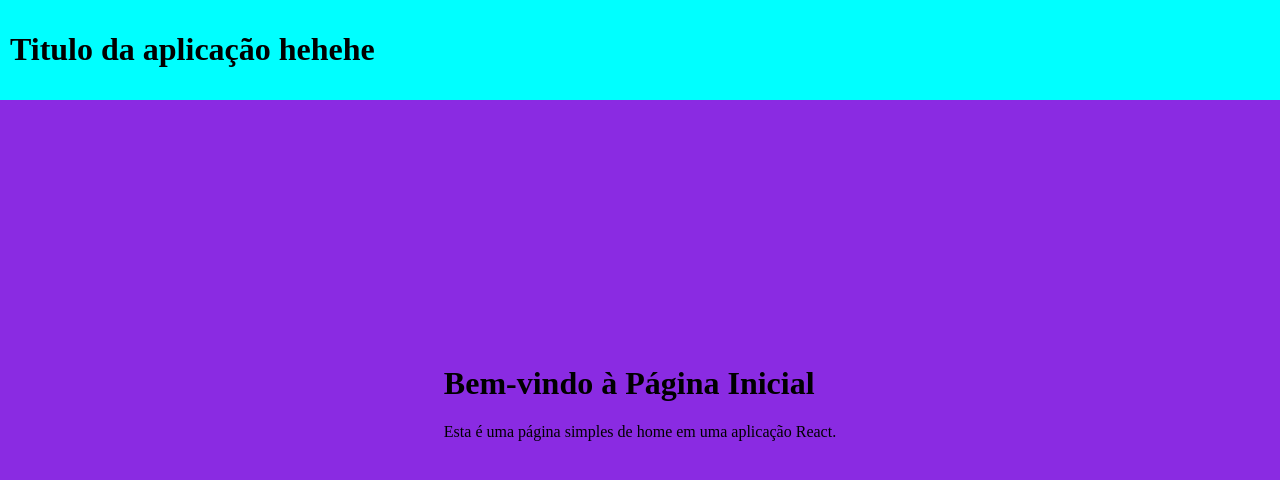
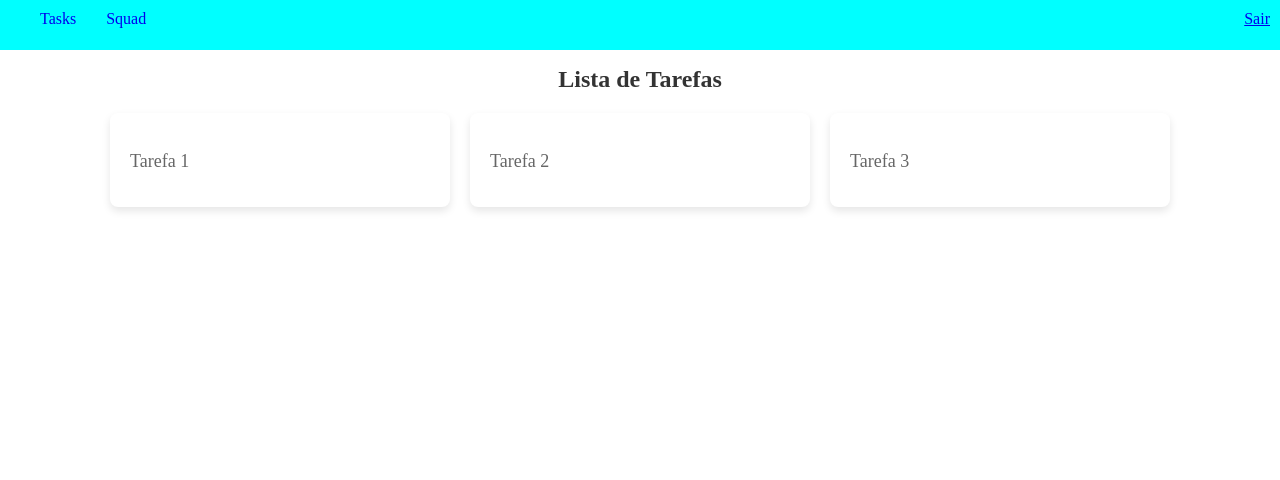
Before and after one commit to FelipeFelipeRenan/projeto-web-frontend, a React (Vite) app: page /home in a window 1280 px wide. Shown: the top 480 px of the page. Built offline with nearby package versions, Linux system fonts and the light colour scheme.

Commit message:
[DEV] Adding Home tasks

```diff
--- a/src/App.jsx
+++ b/src/App.jsx
@@ -6,7 +6,6 @@ import {
 } from "react-router-dom";
 import Login from "./pages/Login/Login";
 import Home from "./pages/Home/Home";
-
 
 const routes = createBrowserRouter([
   {
--- a/src/components/Header/Header.jsx
+++ b/src/components/Header/Header.jsx
@@ -1,11 +1,18 @@
-import './Header.scss'
+import { Link } from "react-router-dom";
+import "./Header.scss";
 
-export default function Header(){
-    return(
-        <>
-          <header className="header-container">
-              <h1>Titulo da aplicação hehehe</h1>
-          </header>
-        </>
-    )
+export default function Header() {
+  return (
+    <>
+      <header className="header-container">
+        <nav className="linksto">
+          <Link>Tasks</Link>
+          <Link>Squad</Link>
+        </nav>
+        <nav>
+          <Link to="/login">Sair</Link>
+        </nav>
+      </header>
+    </>
+  );
 }
--- a/src/components/Header/Header.scss
+++ b/src/components/Header/Header.scss
@@ -4,4 +4,20 @@
     margin: 0;
     padding: 10px;
     box-sizing: border-box;
+    display: flex;
+    justify-content: space-between;
+    height: 50px;
+
+
+    .linksto{
+      display: flex;
+      justify-content: space-between;
+
+      // margem esquerda dos links à esquerda no header
+      *{
+        text-decoration: none;
+
+        margin-left: 30px;
+      }
+    }
   }
--- /dev/null
+++ b/src/components/Modal/Modal.jsx
@@ -0,0 +1,21 @@
+import React from "react";
+import "./Modal.scss"; // Importe os estilos do modal
+
+function Modal({ taskInfo, onClose }) {
+  return (
+    <div className="modal-overlay">
+      <div className="modal">
+        <button className="close-button" onClick={onClose}>
+          X
+        </button>
+        <h2>Detalhes da Tarefa</h2>
+        <p>Descrição: {taskInfo.description}</p>
+        <p>Prioridade: {taskInfo.priority}</p>
+        <p>Disponibilidade: {taskInfo.status}</p>
+        {/* Adicione mais informações da task conforme necessário */}
+      </div>
+    </div>
+  );
+}
+
+export default Modal;
--- /dev/null
+++ b/src/components/Modal/Modal.scss
@@ -0,0 +1,50 @@
+.modal-overlay {
+  position: fixed;
+  top: 0;
+  left: 0;
+  width: 100%;
+  height: 100%;
+  background-color: rgba(0, 0, 0, 0.7); /* Sobreposição semi-transparente */
+  display: flex;
+  justify-content: center;
+  align-items: center;
+}
+
+.modal {
+  background-color: #fff;
+  padding: 30px;
+  border-radius: 15px; /* Borda mais arredondada */
+  box-shadow: 0 0 20px rgba(0, 0, 0, 0.5); /* Sombra mais intensa */
+  max-width: 90%;
+  max-height: 90%;
+  overflow: auto; /* Habilita scroll quando o conteúdo for muito grande */
+  position: relative; /* Posição relativa para o posicionamento do botão */
+}
+
+.close-button {
+  position: absolute;
+  top: 20px;
+  right: 20px;
+  background-color: transparent;
+  border: none;
+  font-size: 24px; /* Tamanho do botão aumentado */
+  cursor: pointer;
+  color: #555; /* Cor do botão */
+  transition: color 0.3s ease; /* Transição suave da cor */
+}
+
+.close-button:hover {
+  color: #f44336; /* Cor do botão alterada ao passar o mouse */
+}
+
+h2 {
+  margin-bottom: 20px; /* Margem inferior aumentada */
+  color: #333; /* Cor do título */
+  font-size: 28px; /* Tamanho da fonte aumentado */
+}
+
+p {
+  margin-bottom: 15px; /* Margem inferior aumentada */
+  color: #666; /* Cor do texto */
+  font-size: 18px; /* Tamanho da fonte aumentado */
+}
--- /dev/null
+++ b/src/components/Task/Task.jsx
@@ -0,0 +1,12 @@
+import React from "react";
+import "./Task.scss"; // Importe os estilos da Task
+
+function Task({ taskInfo, onClick }) {
+  return (
+    <div className="task-container" onClick={() => onClick(taskInfo)}>
+      <p className="task-text">{taskInfo.title}</p> {/* Use o título da tarefa como texto */}
+    </div>
+  );
+}
+
+export default Task;
--- /dev/null
+++ b/src/components/Task/Task.scss
@@ -0,0 +1,35 @@
+.task-card {
+    background-color: #ffffff; /* Cor de fundo branca */
+    border-radius: 8px; /* Borda arredondada */
+    box-shadow: 0px 4px 8px rgba(0, 0, 0, 0.1); /* Sombra suave */
+    transition: transform 0.2s ease-in-out, box-shadow 0.2s ease-in-out; /* Transições suaves */
+    width: 300px; /* Largura do card */
+    padding: 20px; /* Preenchimento interno */
+
+    &:hover {
+      transform: translateY(-4px); /* Efeito de levantamento ao passar o mouse */
+      box-shadow: 0px 8px 16px rgba(0, 0, 0, 0.2); /* Sombra mais intensa ao passar o mouse */
+    }
+
+    .task-title {
+      color: #333333; /* Cor do título */
+      font-size: 18px; /* Tamanho da fonte */
+      font-weight: 600; /* Peso da fonte */
+      margin-bottom: 8px; /* Margem inferior */
+    }
+
+    .task-info {
+      color: #666666; /* Cor das informações adicionais */
+      font-size: 14px; /* Tamanho da fonte */
+    }
+
+    .task-priority {
+      color: #4caf50; /* Cor da prioridade */
+      font-weight: bold; /* Texto em negrito */
+    }
+
+    .task-status {
+      color: #ff5722; /* Cor do status */
+      font-weight: bold; /* Texto em negrito */
+    }
+  }
--- a/src/pages/Home/Home.jsx
+++ b/src/pages/Home/Home.jsx
@@ -1,13 +1,42 @@
-import React from "react";
+import React, { useState } from "react";
 import Header from "../../components/Header/Header";
+import Task from "../../components/Task/Task";
+import Modal from "../../components/Modal/Modal";
+import "./Home.scss";
 
 function Home() {
+  const [isModalOpen, setIsModalOpen] = useState(false);
+  const [selectedTask, setSelectedTask] = useState(null);
+  const [tasks, setTasks] = useState([
+    { id: 1, title: "Tarefa 1", description: "Descrição da tarefa 1", priority: "Alta", status: "Aberta" },
+    { id: 2, title: "Tarefa 2", description: "Descrição da tarefa 2", priority: "Média", status: "Disponível" },
+    { id: 3, title: "Tarefa 3", description: "Descrição da tarefa 3", priority: "Baixa", status: "Fechada" },
+  ]);
+
+  const handleTaskClick = (taskInfo) => {
+    setSelectedTask(taskInfo);
+    setIsModalOpen(true);
+  };
+
+  const closeModal = () => {
+    setIsModalOpen(false);
+  };
+
   return (
     <>
-    <Header/>
-      <div>
-        <h1>Bem-vindo à Página Inicial</h1>
-        <p>Esta é uma página simples de home em uma aplicação React.</p>
+    <div className="home-wrapper">
+      <Header />
+      <main className="home-container">
+        <h1 className="home-title">Lista de Tarefas</h1>
+        <div className="tasks-container">
+          {tasks.map((task) => (
+            <div className="task-card" key={task.id} onClick={() => handleTaskClick(task)}>
+              <Task taskInfo={task} />
+            </div>
+          ))}
+        </div>
+      </main>
+      {isModalOpen && <Modal taskInfo={selectedTask} onClose={closeModal} />}
       </div>
     </>
   );
--- a/src/pages/Home/Home.scss
+++ b/src/pages/Home/Home.scss
@@ -1,11 +1,19 @@
+.home-wrapper {
+  display: flex; /* Exibe os elementos filhos em linha */
+  flex-direction: column; /* Exibe os elementos filhos em coluna */
+  justify-content: center; /* Centraliza o conteúdo verticalmente */
+  align-items: center; /* Centraliza o conteúdo horizontalmente */
+  flex-grow: 1; /* Faz com que o elemento ocupe o espaço restante */
+}
+
 .home-container {
-    background-color: #fff; /* Altere a cor de fundo conforme necessário */
-    padding: 20px; /* Adicione o preenchimento desejado */
-    box-sizing: border-box;
-    width: 100%;
-    max-width: 1200px; /* Defina a largura máxima do conteúdo conforme necessário */
-    margin: 0 auto; /* Centralize o conteúdo na página */
+  display: flex; /* Exibe os elementos filhos em linha */
+  flex-direction: column; /* Exibe os elementos filhos em coluna */
+  justify-content: center; /* Centraliza o conteúdo verticalmente */
+  align-items: center; /* Centraliza o conteúdo horizontalmente */
+  flex-grow: 1; /* Faz com que o elemento ocupe todo o espaço disponível */
 }
+
 
 .home-title {
   color: #333; /* Defina a cor do texto conforme necessário */
@@ -13,8 +21,9 @@
   margin-bottom: 20px; /* Adicione margem inferior conforme necessário */
 }
 
-  .home-content {
-    color: #666; /* Defina a cor do texto conforme necessário */
-    font-size: 16px; /* Defina o tamanho da fonte conforme necessário */
-    line-height: 1.5; /* Defina a altura da linha conforme necessário */
+.tasks-container {
+  display: flex; /* Display flex para posicionar os cards em linha */
+  flex-wrap: wrap; /* Permitir que os cards quebrem linha se necessário */
+  justify-content: flex-start; /* Alinhamento inicial dos cards na linha */
+  gap: 20px; /* Espaçamento entre os cards */
 }
--- a/src/pages/Login/Login.jsx
+++ b/src/pages/Login/Login.jsx
@@ -1,6 +1,6 @@
 import React, { useState } from "react";
 import "./Login.scss";
-import {useNavigate } from "react-router-dom";
+import { useNavigate } from "react-router-dom";
 
 function Login() {
   const [username, setUsername] = useState("");
@@ -13,7 +13,7 @@ function Login() {
     if (username === "usuario" && password === "senha") {
       // Navega para a página home se o login for bem-sucedido
 
-      navigate('/home');
+      navigate("/home");
     } else {
       alert("Credenciais inválidas");
     }
@@ -26,6 +26,7 @@ function Login() {
         <label>
           Usuário:
           <input
+            placeholder="digite o seu usuario"
             type="text"
             value={username}
             onChange={(e) => setUsername(e.target.value)}
--- a/src/pages/Login/Login.scss
+++ b/src/pages/Login/Login.scss
@@ -1,28 +1,5 @@
 $primary-color: #4caf50;
 $primary-hover-color: #45a049;
-
-html, body {
-  margin: 0;
-  padding: 0;
-}
-
-.App {
-  background-color: blueviolet;
-  display: flex;
-  flex-direction: column;
-  align-items: center;
-  justify-content: center;
-  height: 100vh;
-}
-
-.header-container {
-  background-color: aqua;
-  width: 100%;
-  padding: 10px;  // Adicione um preenchimento desejado
-  box-sizing: border-box;
-  position: fixed;  // Fixa o cabeçalho no topo
-  top: 0;          // Garante que o cabeçalho esteja no topo
-}
 
 form {
   display: flex;
```
Lines whose indentation alone changed are shown as unchanged.
